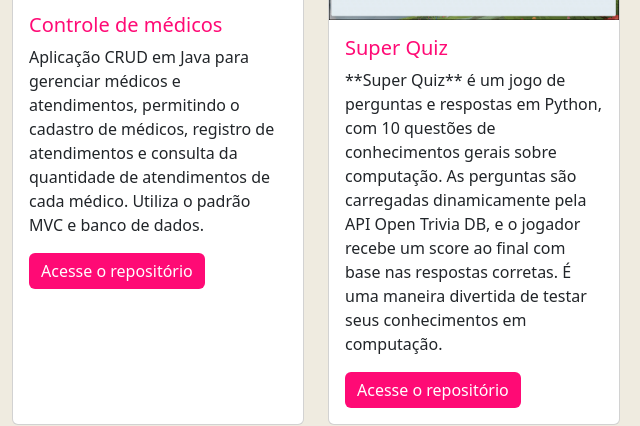
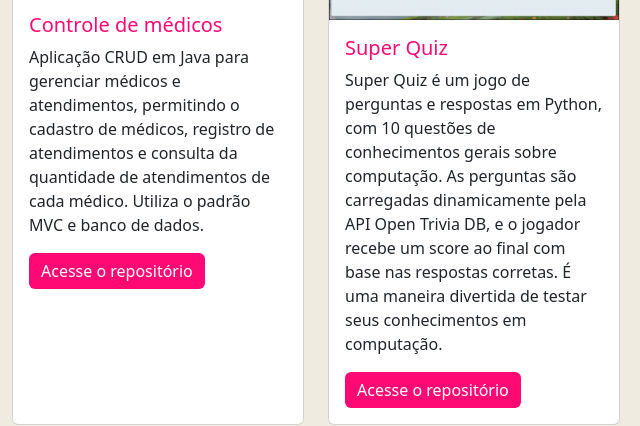
Before and after one commit to helosantosdesousa/Portifolio-helo-2025, a plain HTML site: page index.html in a window 1280 px wide. Shown: the part 2588-3014 px from the top of the page, 640-1280 px from the left. Drawn offline with nearby package versions, Linux system fonts and the light colour scheme.

Commit message:
Update index.html

```diff
--- a/index.html
+++ b/index.html
@@ -366,7 +366,7 @@
                         alt="GIF demonstrando o funcionamento do jogo pelo console da IDE">
                     <div class="card-body">
                         <h5 class="card-title">Super Quiz</h5>
-                        <p class="card-text">**Super Quiz** é um jogo de perguntas e respostas em Python, com 10 questões de conhecimentos gerais sobre computação. As perguntas são carregadas dinamicamente pela API Open Trivia DB, e o jogador recebe um score ao final com base nas respostas corretas. É uma maneira divertida de testar seus conhecimentos em computação.</p>
+                        <p class="card-text">Super Quiz é um jogo de perguntas e respostas em Python, com 10 questões de conhecimentos gerais sobre computação. As perguntas são carregadas dinamicamente pela API Open Trivia DB, e o jogador recebe um score ao final com base nas respostas corretas. É uma maneira divertida de testar seus conhecimentos em computação.</p>
                         <a href="https://github.com/helosantosdesousa/super-quiz" target="_blank"
                             class="btn btn-primary">Acesse o repositório</a>
                     </div>
```
